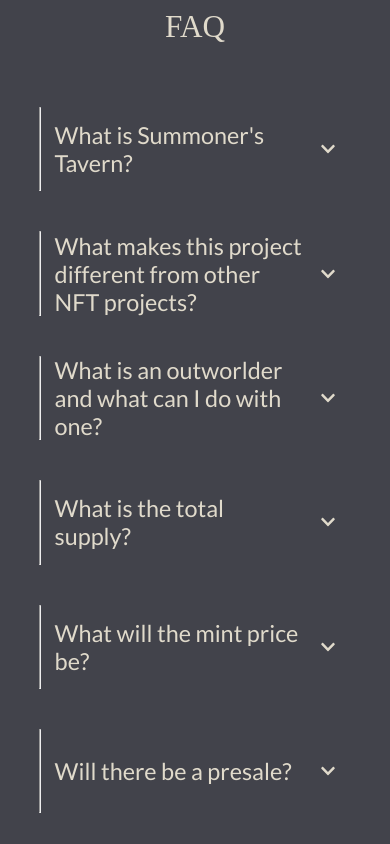
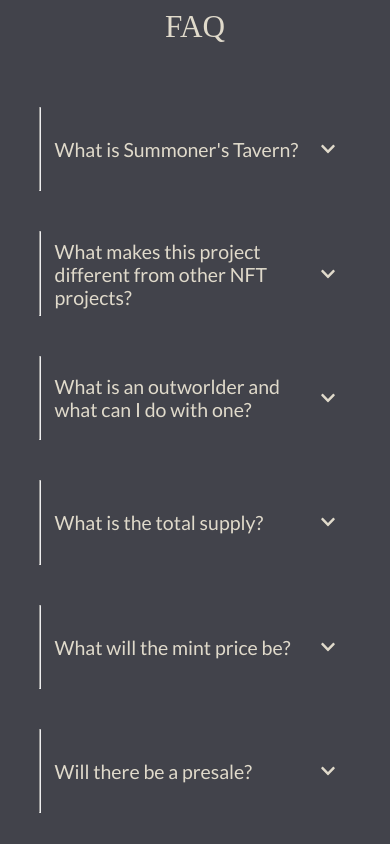
Before and after one commit to matthew-chua/SummonersTavernWeb, a React (Create React App) app: page / in a window 390 px wide. Shown: the part 5020-5864 px from the top of the page. Built offline with nearby package versions, Linux system fonts and the light colour scheme; a web font is replaced by a local one.

Commit message:
configured length

```diff
--- a/src/Sections/FAQ/EachFAQ.module.css
+++ b/src/Sections/FAQ/EachFAQ.module.css
@@ -94,7 +94,7 @@
 
 @media only screen and (max-width: 800px) {
   .text {
-    font-size: 6vw;
+    font-size: 5vw;
     top: 5vh;
   }
 
```
